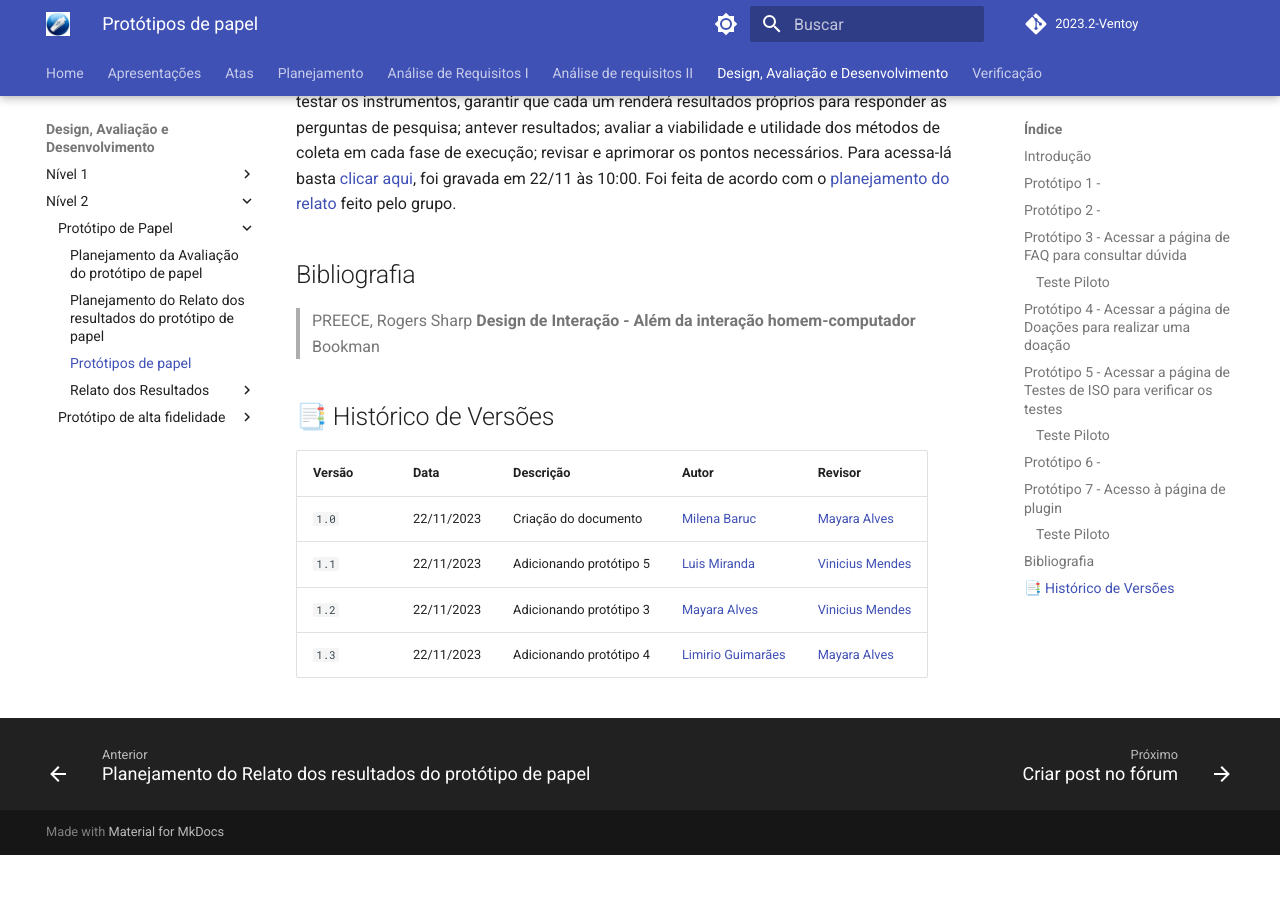
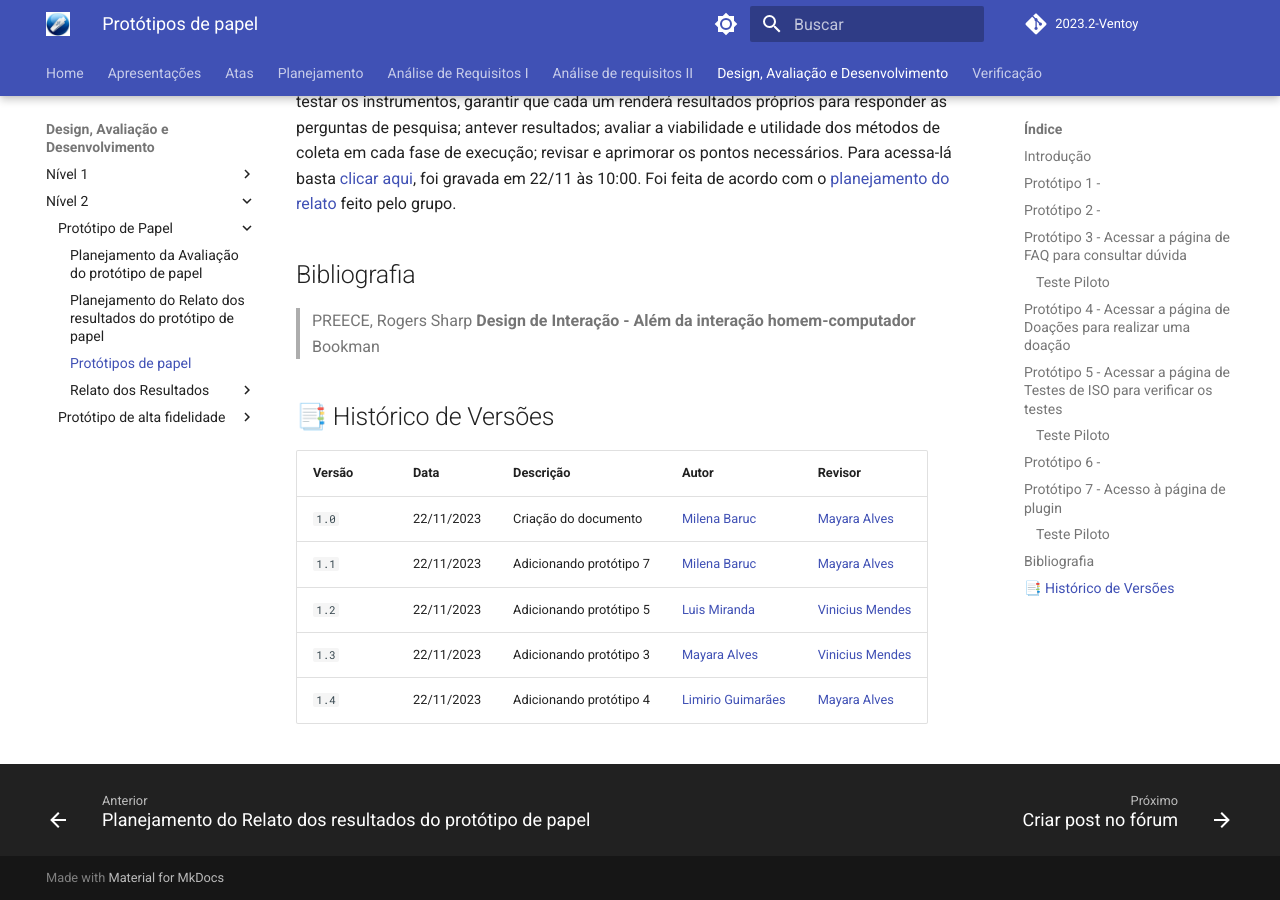
Before and after one commit to Interacao-Humano-Computador/2023.2-Ventoy, an MkDocs documentation site: the page built from docs/DAD/nivel2/prototipoDePapel/Prototipos.md, in a window 1280 px wide and 900 px high, scrolled down 2068 px. Built offline with MkDocs 1.6.1 and Material for MkDocs 9.7.7, drawn with Linux system fonts in a browser that asks for light colours; comment, search, counter and statistics services are not loaded; before the commit the page ends 2923 px from its top, so only the background shows below that.

Commit message:
Update Prototipos.md

```diff
--- a/docs/DAD/nivel2/prototipoDePapel/Prototipos.md
+++ b/docs/DAD/nivel2/prototipoDePapel/Prototipos.md
@@ -87,6 +87,7 @@ A partir disso, foi feito um testo piloto para verificar o funcionamento do proc
 | **Versão**   |   **Data**   | **Descrição** | **Autor** | **Revisor** |
 |--------|---------|-----------|--------|---------|
 |`1.0`| 22/11/2023 | Criação do documento | [Milena Baruc](https://github.com/MilenaBaruc) | [Mayara Alves](https://github.com/Mayara-tech) |
-|`1.1`| 22/11/2023 | Adicionando protótipo 5 | [Luis Miranda](https://github.com/LuisMiranda10) | [Vinicius Mendes](https://github.com/yabamiah)  |
-|`1.2`| 22/11/2023 | Adicionando protótipo 3 | [Mayara Alves](https://github.com/Mayara-tech) | [Vinicius Mendes](https://github.com/yabamiah)  |
-|`1.3`| 22/11/2023 | Adicionando protótipo 4 | [Limirio Guimarães](https://github.com/LimirioGuimaraes) | [Mayara Alves](https://github.com/Mayara-tech)  |
+|`1.1`| 22/11/2023 | Adicionando protótipo 7 | [Milena Baruc](https://github.com/MilenaBaruc) | [Mayara Alves](https://github.com/Mayara-tech) |
+|`1.2`| 22/11/2023 | Adicionando protótipo 5 | [Luis Miranda](https://github.com/LuisMiranda10) | [Vinicius Mendes](https://github.com/yabamiah)  |
+|`1.3`| 22/11/2023 | Adicionando protótipo 3 | [Mayara Alves](https://github.com/Mayara-tech) | [Vinicius Mendes](https://github.com/yabamiah)  |
+|`1.4`| 22/11/2023 | Adicionando protótipo 4 | [Limirio Guimarães](https://github.com/LimirioGuimaraes) | [Mayara Alves](https://github.com/Mayara-tech)  |
```
